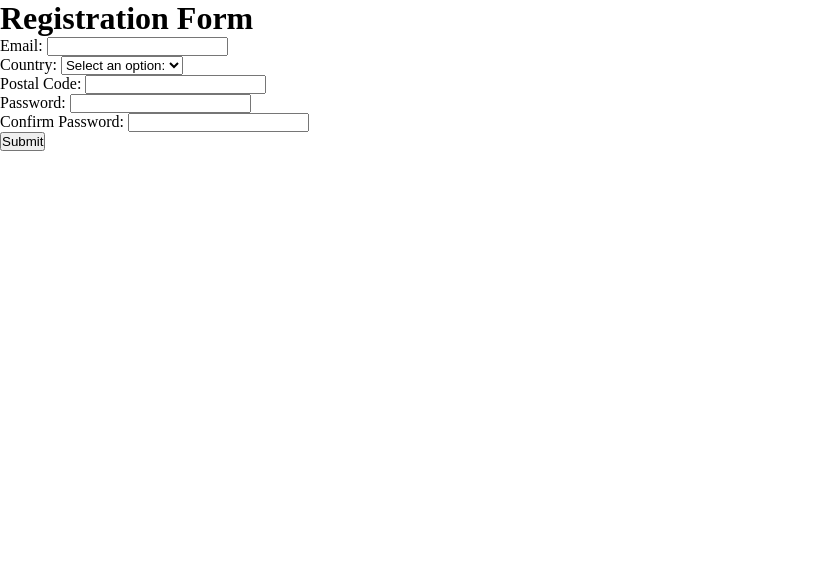
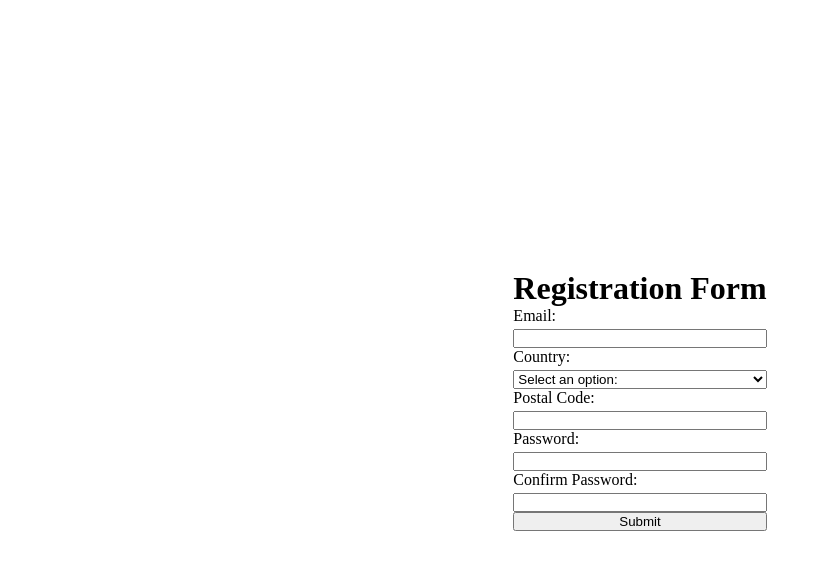
Before and after one commit to KimMillena/form-validation, a website built with webpack: page src/template.html in a window 1280 px wide. Shown: the whole page, without its empty margins (0-830 px from the left). Built offline with nearby package versions, Linux system fonts and the light colour scheme.

Commit message:
Add initial css styles for structure

```diff
--- a/src/styles.css
+++ b/src/styles.css
@@ -3,3 +3,24 @@
   padding: 0;
   box-sizing: border-box;
 }
+
+body {
+  height: 100vh;
+  display: flex;
+  justify-content: center;
+  align-items: center;
+}
+
+.form-row {
+  display: flex;
+  flex-direction: column;
+  justify-content: center;
+}
+
+.form-row > label {
+  margin-bottom: 0.25rem;
+}
+
+.submit-btn {
+  width: 100%;
+}
--- a/src/template.html
+++ b/src/template.html
@@ -15,7 +15,7 @@
 
         <div class="form-row">
             <label for="email">Email:</label>
-            <input type="text" class="email" id="email" required>
+            <input type="email" class="email" id="email" required>
         </div>
         <div class="form-row">
             <label for="country">Country:</label>
```
